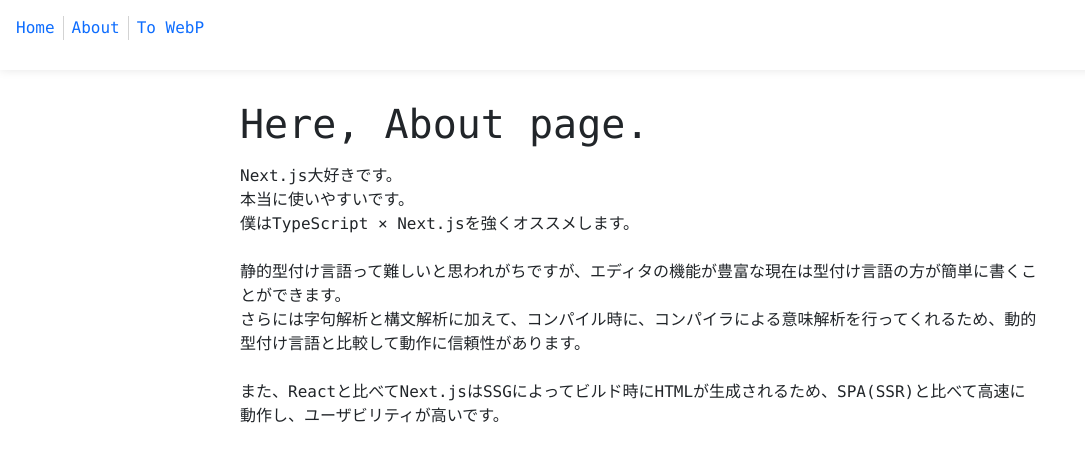
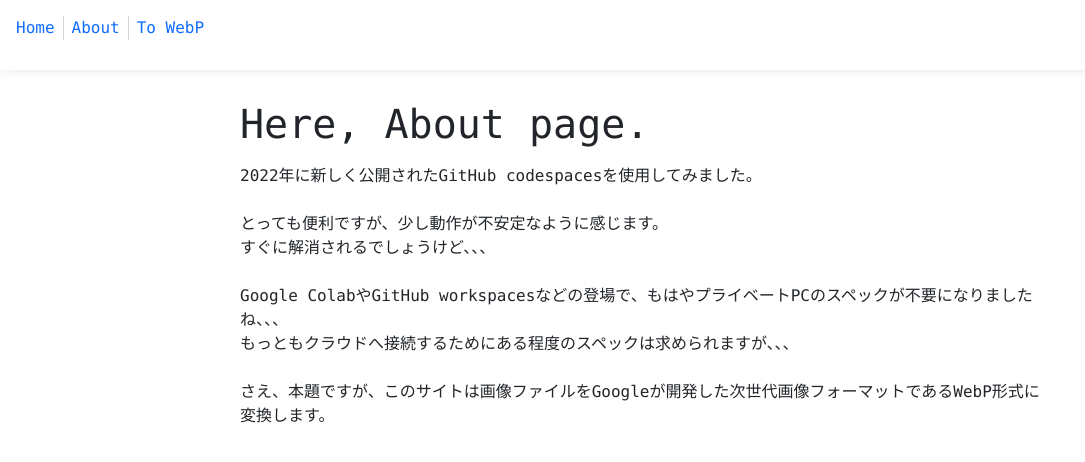
Before and after one commit to osawa-koki/to_WebP, a Next.js app in the folder client/: page /about in a window 1280 px wide. Shown: the top 462 px of the page, without its empty margins (0-1085 px from the left). Built offline with nearby package versions, Linux system fonts and the light colour scheme.

Commit message:
Aboutページ。

```diff
--- a/client/pages/about.tsx
+++ b/client/pages/about.tsx
@@ -6,7 +6,7 @@ export default function HelloWorld() {
       <main>
         <div id="About">
           <h1>Here, About page.</h1>
-          <p>Next.js大好きです。<br />本当に使いやすいです。<br />僕はTypeScript × Next.jsを強くオススメします。<br /><br />静的型付け言語って難しいと思われがちですが、エディタの機能が豊富な現在は型付け言語の方が簡単に書くことができます。<br />さらには字句解析と構文解析に加えて、コンパイル時に、コンパイラによる意味解析を行ってくれるため、動的型付け言語と比較して動作に信頼性があります。<br /><br />また、Reactと比べてNext.jsはSSGによってビルド時にHTMLが生成されるため、SPA(SSR)と比べて高速に動作し、ユーザビリティが高いです。</p>
+          <p>2022年に新しく公開されたGitHub codespacesを使用してみました。<br /><br />とっても便利ですが、少し動作が不安定なように感じます。 <br />すぐに解消されるでしょうけど、、、<br /><br />Google ColabやGitHub workspacesなどの登場で、もはやプライベートPCのスペックが不要になりましたね、、、<br />もっともクラウドへ接続するためにある程度のスペックは求められますが、、、<br /><br />さえ、本題ですが、このサイトは画像ファイルをGoogleが開発した次世代画像フォーマットであるWebP形式に変換します。</p>
         </div>
       </main>
     </Layout>
--- a/client/pages/index.tsx
+++ b/client/pages/index.tsx
@@ -4,7 +4,7 @@ export default function Home() {
   return (
     <Layout>
       <div id='Index'>
-        <h1>Hello Next.js 💓💓💓</h1>
+        <h1>Hello to_WebP 💓💓💓</h1>
         <img id='Logo' src="./tako.png" alt="Logo" />
       </div>
     </Layout>
```
